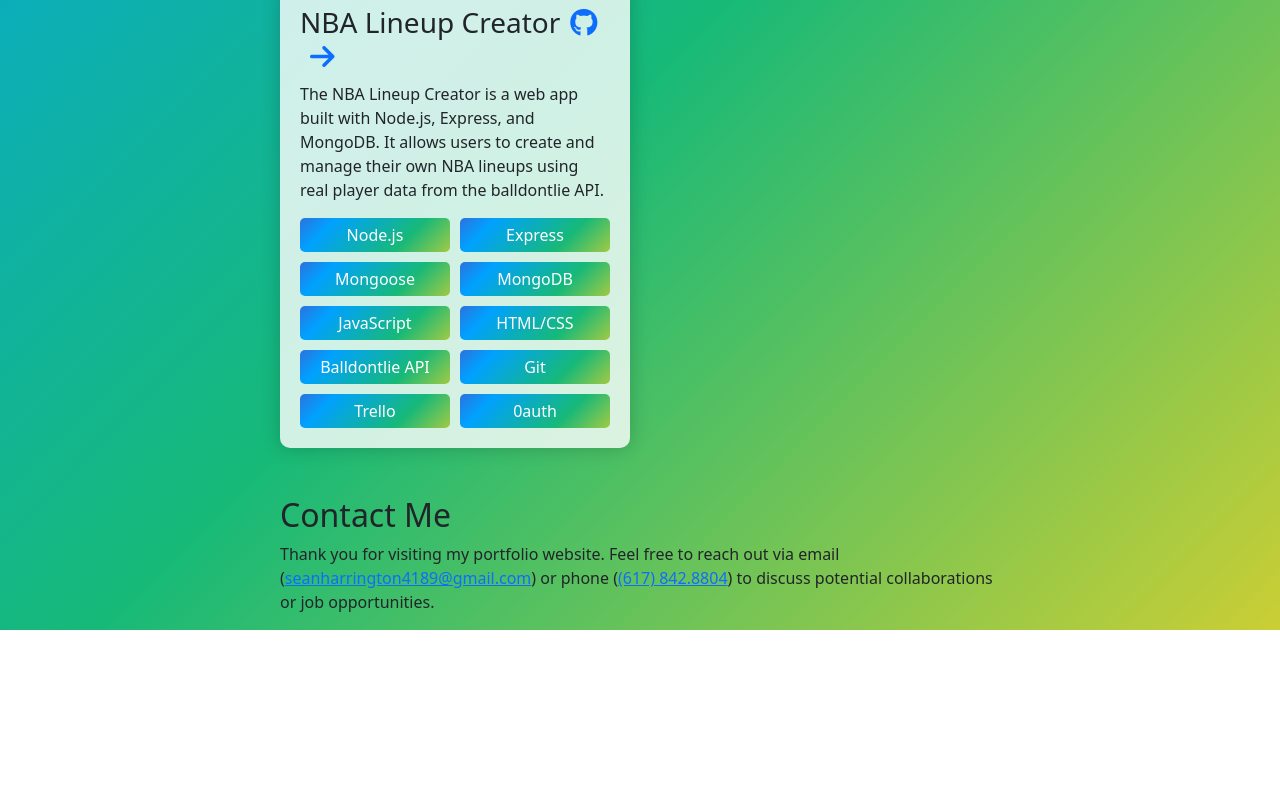
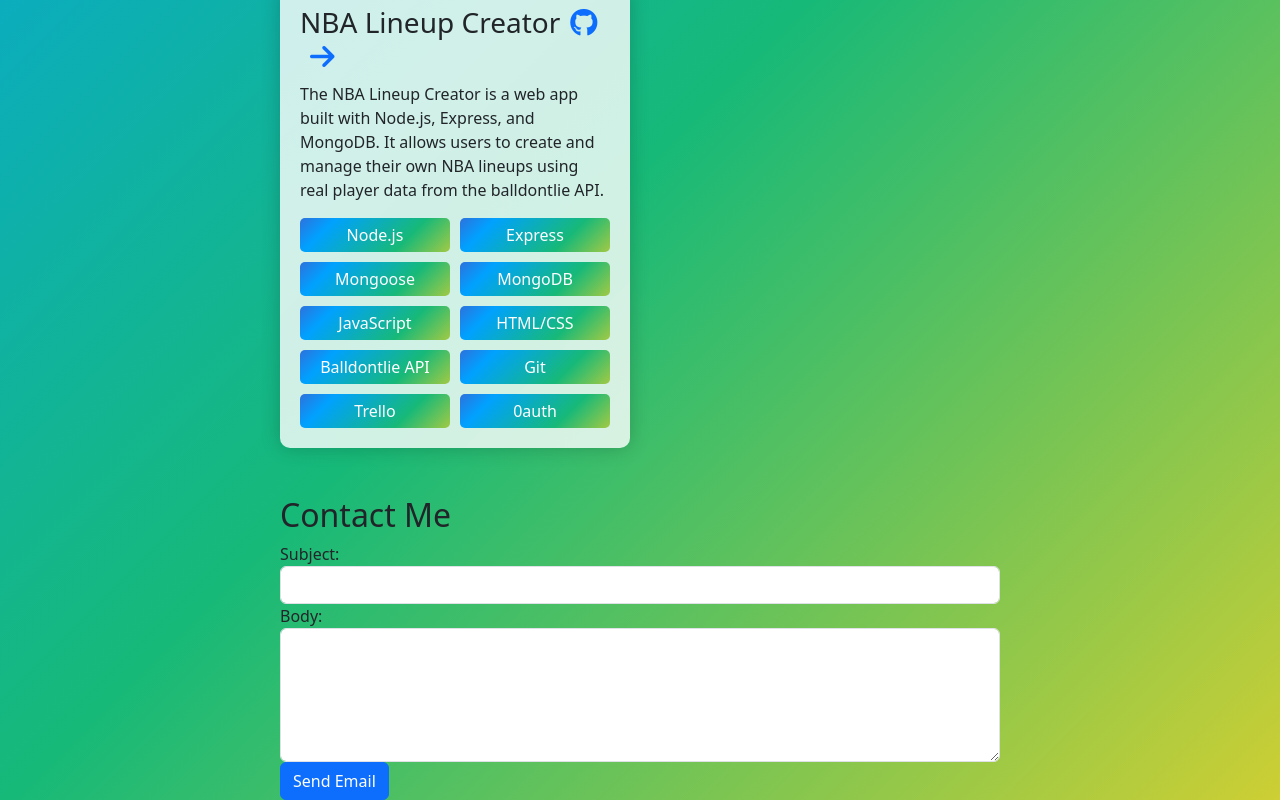
Before and after one commit to seanh101/portfolio, a React (Create React App) app: page / in a window 1280 px wide. Shown: the part 1066-1866 px from the top of the page. Before the commit the page ends 1696 px from the top, so only its background shows below. Built offline with nearby package versions, Linux system fonts and the light colour scheme; a small style sheet from the web is missing.

Commit message:
added functionality to email me directly. testing on deployed site

```diff
--- a/src/components/HomePage/About.js
+++ b/src/components/HomePage/About.js
@@ -105,9 +105,17 @@
       <div className="row mt-5">
         <div className="col-lg-8 offset-lg-2">
           <h2>Contact Me</h2>
-          <p>
-            Thank you for visiting my portfolio website. Feel free to reach out via email (<a href="mailto:seanharrington4189@gmail.com">seanharrington4189@gmail.com</a>) or phone (<a href="tel:+16178428804">(617) 842.8804</a>) to discuss potential collaborations or job opportunities.
-          </p>
+          <form action="mailto:seanharrington4189@gmail.com" method="post" encType="text/plain">
+            <div className="form-group">
+              <label htmlFor="subject">Subject:</label>
+              <input type="text" id="subject" name="subject" className="form-control" />
+            </div>
+            <div className="form-group">
+              <label htmlFor="body">Body:</label>
+              <textarea id="body" name="body" rows="5" className="form-control"></textarea>
+            </div>
+            <button type="submit" className="btn btn-primary">Send Email</button>
+          </form>
         </div>
       </div>
     </div>
```
